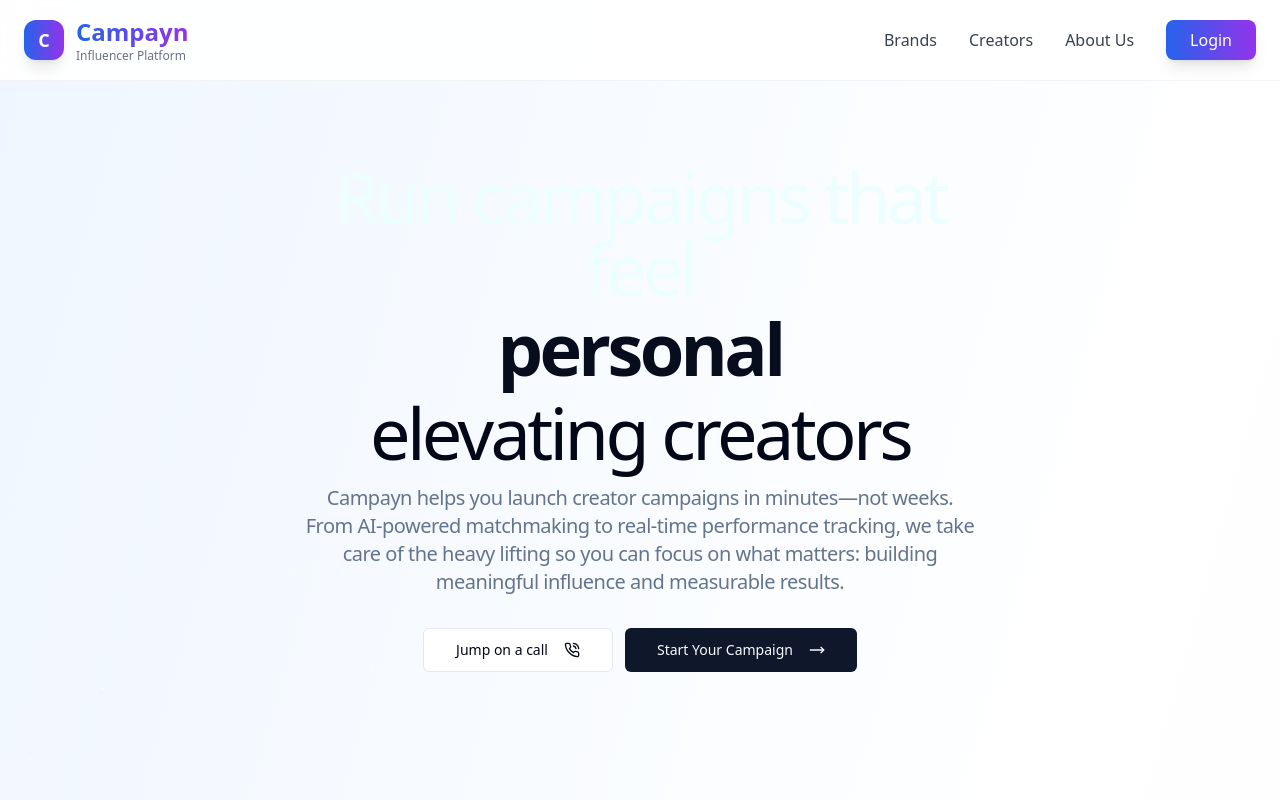
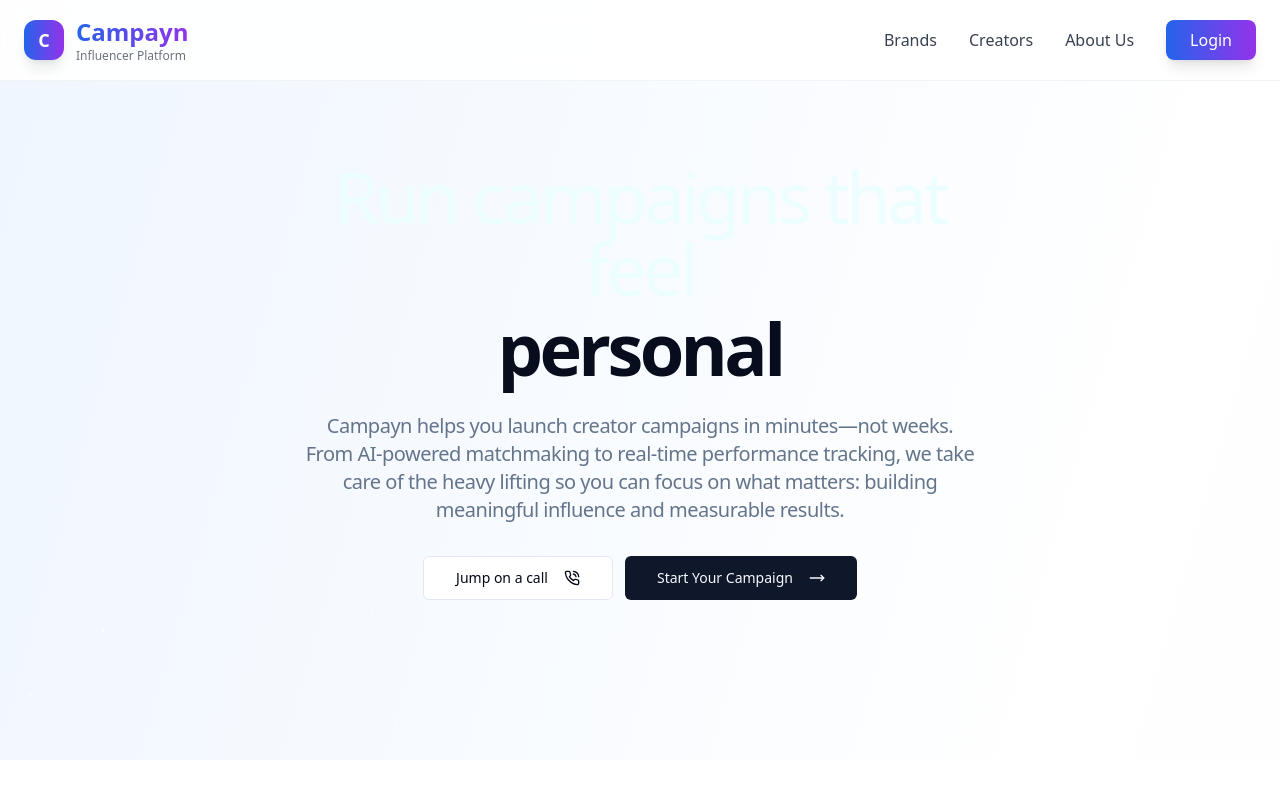
Before and after one commit to TeamCampayn/campayn_frontend, a React (Vite) app: page / in a window 1280 px wide. Shown: the top 800 px of the page. Built offline with nearby package versions, Linux system fonts and the light colour scheme.

Commit message:
Remove "elevating creators" text
Removed the "elevating creators" text from the hero section in `src/components/ui/Hero.tsx`.

```diff
--- a/src/components/ui/Hero.tsx
+++ b/src/components/ui/Hero.tsx
@@ -1,3 +1,4 @@
+
 import { useEffect, useMemo, useState, useRef } from "react";
 import { motion } from "framer-motion";
 import { MoveRight, PhoneCall } from "lucide-react";
@@ -396,7 +397,6 @@ function Hero() {
                   </motion.span>
                 ))}
               </span>
-              <span className="block">elevating creators</span>
             </h1>
 
             <p className="text-lg md:text-xl leading-relaxed tracking-tight text-muted-foreground max-w-2xl text-center">
```
